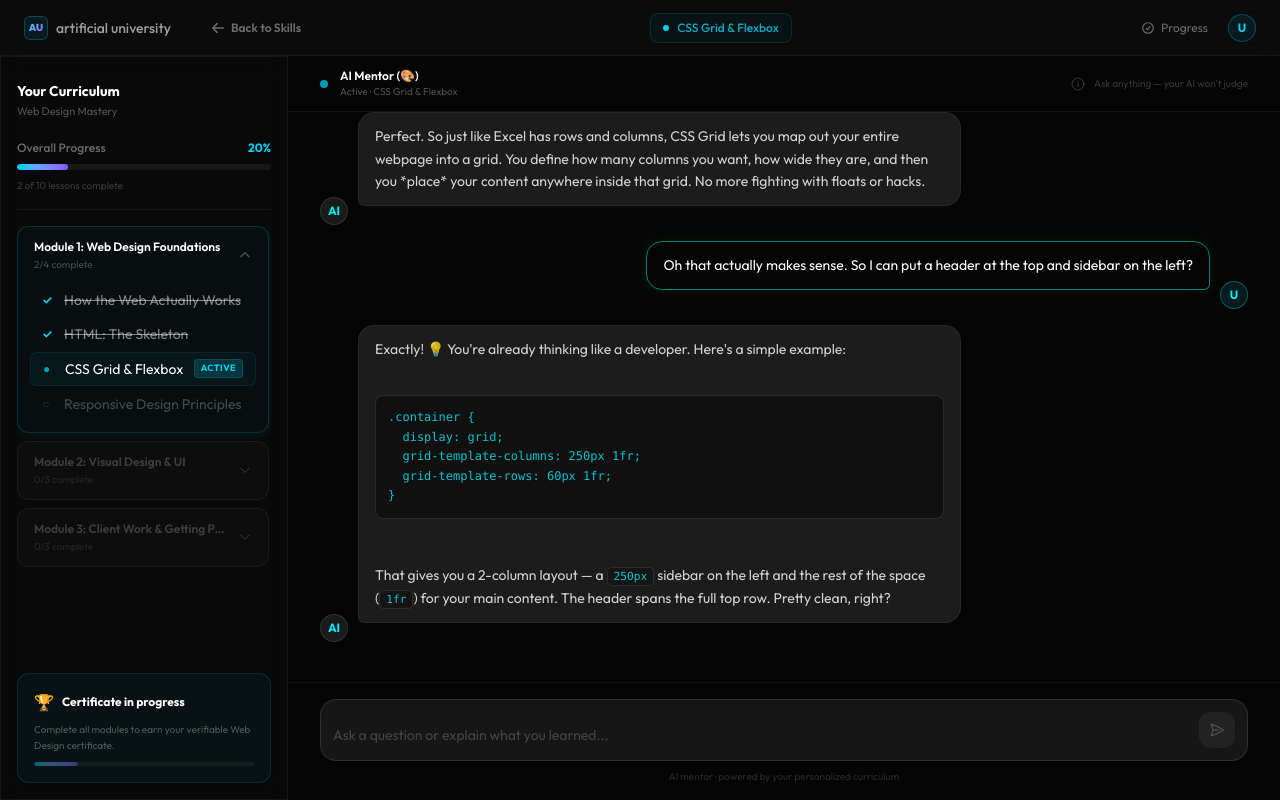
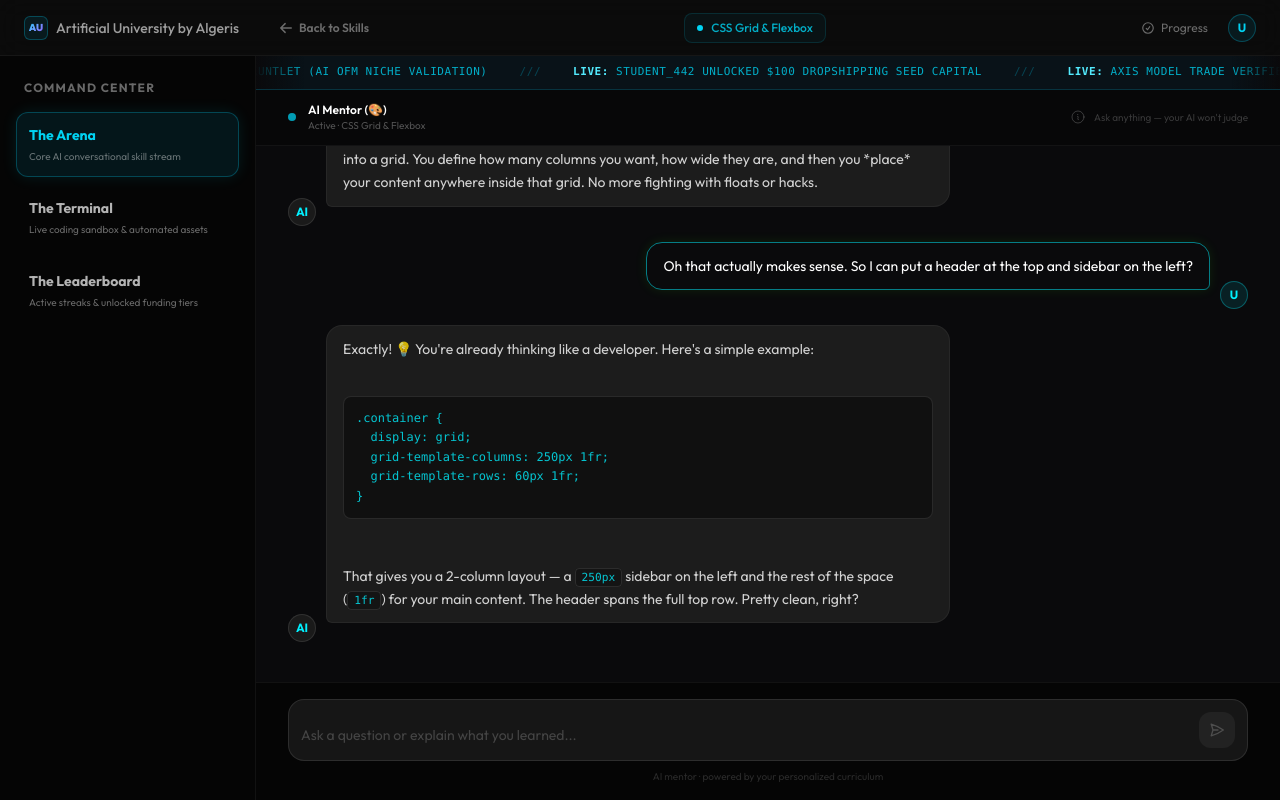
Before and after one commit to some1-ops/artificial-university, a Next.js app: page /classroom in a window 1280 px wide. Built offline with nearby package versions, Linux system fonts and the light colour scheme.

Commit message:
feat: Update Artificial University Dashboard UI

```diff
--- a/src/app/classroom/page.tsx
+++ b/src/app/classroom/page.tsx
@@ -3,7 +3,6 @@
 import { useState, Suspense } from "react";
 import Link from "next/link";
 import { useSearchParams } from "next/navigation";
-import Sidebar from "@/components/classroom/Sidebar";
 import ChatWindow from "@/components/classroom/ChatWindow";
 import InputArea from "@/components/classroom/InputArea";
 import AchievementToast from "@/components/classroom/AchievementToast";
@@ -15,7 +14,7 @@ function ClassroomContent() {
   const skillId = searchParams.get("skill") || "web-design";
   const activeSkill = SKILLS_DATA.find((s) => s.id === skillId) || SKILLS_DATA[0];
 
-  const [sidebarOpen, setSidebarOpen] = useState(false);
+  const [activeTab, setActiveTab] = useState("arena");
   const { messages, isTyping, sendMessage, showAchievement, dismissAchievement } = useChat(activeSkill.id);
 
   // Get current active lesson or fall back to skill name
@@ -28,24 +27,13 @@ function ClassroomContent() {
       {/* ── Top Bar ── */}
       <header className="flex-shrink-0 flex items-center justify-between px-4 md:px-6 h-14 border-b border-white/5 bg-[#0d0d0d]/80 backdrop-blur-md z-20">
         <div className="flex items-center gap-3">
-          {/* Hamburger (mobile) */}
-          <button
-            onClick={() => setSidebarOpen(true)}
-            className="md:hidden p-2 rounded-lg hover:bg-white/10 text-white/50 hover:text-white transition-colors"
-            aria-label="Open curriculum"
-          >
-            <svg className="w-5 h-5" fill="none" viewBox="0 0 24 24" stroke="currentColor" strokeWidth={2}>
-              <path strokeLinecap="round" strokeLinejoin="round" d="M3.75 6.75h16.5M3.75 12h16.5m-16.5 5.25H12" />
-            </svg>
-          </button>
-
           {/* Logo */}
           <Link href="/" className="flex items-center gap-2 group">
             <div className="w-6 h-6 rounded-md bg-cyan-500/10 border border-cyan-500/30 flex items-center justify-center transition-all duration-200 group-hover:border-cyan-500/50">
               <span className="text-transparent bg-clip-text bg-gradient-to-br from-cyan-400 to-violet-500 font-black text-[10px]">AU</span>
             </div>
             <span className="text-white/60 text-sm font-medium hidden sm:block group-hover:text-white transition-colors">
-              artificial university
+              Artificial University by Algeris
             </span>
           </Link>
 
@@ -80,18 +68,73 @@ function ClassroomContent() {
 
       {/* ── Main Layout ── */}
       <div className="flex flex-1 overflow-hidden">
-        {/* Sidebar */}
-        <Sidebar
-          isOpen={sidebarOpen}
-          onClose={() => setSidebarOpen(false)}
-          curriculum={activeSkill.curriculum}
-          skillName={activeSkill.name}
-        />
+        {/* Navigation Tabs (Replacing Sidebar) */}
+        <aside className="w-64 flex-shrink-0 border-r border-white/5 bg-[#050505] flex flex-col p-4 gap-2">
+          <h2 className="text-xs font-bold text-white/40 uppercase tracking-widest mb-2 px-2 mt-2">Command Center</h2>
+          <button
+            onClick={() => setActiveTab("arena")}
+            className={`flex flex-col items-start p-3 rounded-xl transition-all duration-200 border ${
+              activeTab === "arena"
+                ? "bg-cyan-500/10 border-cyan-500/30 shadow-[0_0_15px_rgba(0,240,255,0.1)]"
+                : "border-transparent hover:bg-white/5 hover:border-white/10"
+            }`}
+          >
+            <span className={`text-sm font-bold ${activeTab === "arena" ? "text-cyan-400" : "text-white/70"}`}>The Arena</span>
+            <span className="text-[10px] text-white/40 mt-1 text-left">Core AI conversational skill stream</span>
+          </button>
 
-        {/* Chat Area */}
+          <button
+            onClick={() => setActiveTab("terminal")}
+            className={`flex flex-col items-start p-3 rounded-xl transition-all duration-200 border ${
+              activeTab === "terminal"
+                ? "bg-violet-500/10 border-violet-500/30 shadow-[0_0_15px_rgba(138,43,226,0.1)]"
+                : "border-transparent hover:bg-white/5 hover:border-white/10"
+            }`}
+          >
+            <span className={`text-sm font-bold ${activeTab === "terminal" ? "text-violet-400" : "text-white/70"}`}>The Terminal</span>
+            <span className="text-[10px] text-white/40 mt-1 text-left">Live coding sandbox & automated assets</span>
+          </button>
+
+          <button
+            onClick={() => setActiveTab("leaderboard")}
+            className={`flex flex-col items-start p-3 rounded-xl transition-all duration-200 border ${
+              activeTab === "leaderboard"
+                ? "bg-amber-500/10 border-amber-500/30 shadow-[0_0_15px_rgba(245,158,11,0.1)]"
+                : "border-transparent hover:bg-white/5 hover:border-white/10"
+            }`}
+          >
+            <span className={`text-sm font-bold ${activeTab === "leaderboard" ? "text-amber-400" : "text-white/70"}`}>The Leaderboard</span>
+            <span className="text-[10px] text-white/40 mt-1 text-left">Active streaks & unlocked funding tiers</span>
+          </button>
+        </aside>
+
+        {/* Main Area */}
+        <div className="flex flex-col flex-1 overflow-hidden bg-[#0a0a0c]">
+
+          {/* Live Execution Ticker */}
+          <div className="flex-shrink-0 w-full overflow-hidden bg-cyan-950/20 border-b border-cyan-500/20 px-4 py-2 flex items-center relative">
+            <div className="absolute left-0 top-0 bottom-0 w-12 bg-gradient-to-r from-[#0a0a0c] to-transparent z-10"></div>
+            <div className="absolute right-0 top-0 bottom-0 w-12 bg-gradient-to-l from-[#0a0a0c] to-transparent z-10"></div>
+            <div className="flex gap-8 whitespace-nowrap animate-marquee text-[11px] font-mono text-cyan-400/80 uppercase tracking-wider">
+              <span><span className="text-cyan-300 font-bold">LIVE:</span> User_0x94 just passed The Gauntlet (AI OFM Niche Validation)</span>
+              <span className="text-cyan-500/30">///</span>
+              <span><span className="text-cyan-300 font-bold">LIVE:</span> Student_442 unlocked $100 Dropshipping Seed Capital</span>
+              <span className="text-cyan-500/30">///</span>
+              <span><span className="text-cyan-300 font-bold">LIVE:</span> Axis Model Trade verified (+3.2% gain)</span>
+              <span className="text-cyan-500/30">///</span>
+              {/* Duplicate for seamless marquee effect */}
+              <span><span className="text-cyan-300 font-bold">LIVE:</span> User_0x94 just passed The Gauntlet (AI OFM Niche Validation)</span>
+              <span className="text-cyan-500/30">///</span>
+              <span><span className="text-cyan-300 font-bold">LIVE:</span> Student_442 unlocked $100 Dropshipping Seed Capital</span>
+              <span className="text-cyan-500/30">///</span>
+              <span><span className="text-cyan-300 font-bold">LIVE:</span> Axis Model Trade verified (+3.2% gain)</span>
+            </div>
+          </div>
+
+          {activeTab === "arena" && (
             <div className="flex flex-col flex-1 overflow-hidden">
               {/* Chat header context bar */}
-          <div className="flex-shrink-0 flex items-center justify-between px-4 md:px-8 py-3 border-b border-white/5">
+              <div className="flex-shrink-0 flex items-center justify-between px-4 md:px-8 py-3 border-b border-white/5 bg-[#050505]/50">
                 <div className="flex items-center gap-3">
                   <div className="w-2 h-2 rounded-full bg-cyan-400 animate-pulse" />
                   <div>
@@ -114,6 +157,31 @@ function ClassroomContent() {
 
               {/* Input */}
               <InputArea onSend={sendMessage} disabled={isTyping} />
+            </div>
+          )}
+
+          {activeTab === "terminal" && (
+            <div className="flex flex-1 items-center justify-center text-white/30 text-sm">
+              <div className="flex flex-col items-center gap-4">
+                <svg className="w-12 h-12 text-violet-500/20" fill="none" viewBox="0 0 24 24" stroke="currentColor" strokeWidth={1}>
+                  <path strokeLinecap="round" strokeLinejoin="round" d="M8 9l3 3-3 3m5 0h3M4 15V9a2 2 0 012-2h12a2 2 0 012 2v6a2 2 0 01-2 2H6a2 2 0 01-2-2z" />
+                </svg>
+                <p>The Terminal is currently offline. Sandboxes provisioning...</p>
+              </div>
+            </div>
+          )}
+
+          {activeTab === "leaderboard" && (
+            <div className="flex flex-1 items-center justify-center text-white/30 text-sm">
+              <div className="flex flex-col items-center gap-4">
+                <svg className="w-12 h-12 text-amber-500/20" fill="none" viewBox="0 0 24 24" stroke="currentColor" strokeWidth={1}>
+                  <path strokeLinecap="round" strokeLinejoin="round" d="M13 10V3L4 14h7v7l9-11h-7z" />
+                </svg>
+                <p>The Leaderboard is compiling streaks...</p>
+              </div>
+            </div>
+          )}
+
         </div>
       </div>
 
```
Lines whose indentation alone changed are shown as unchanged.
